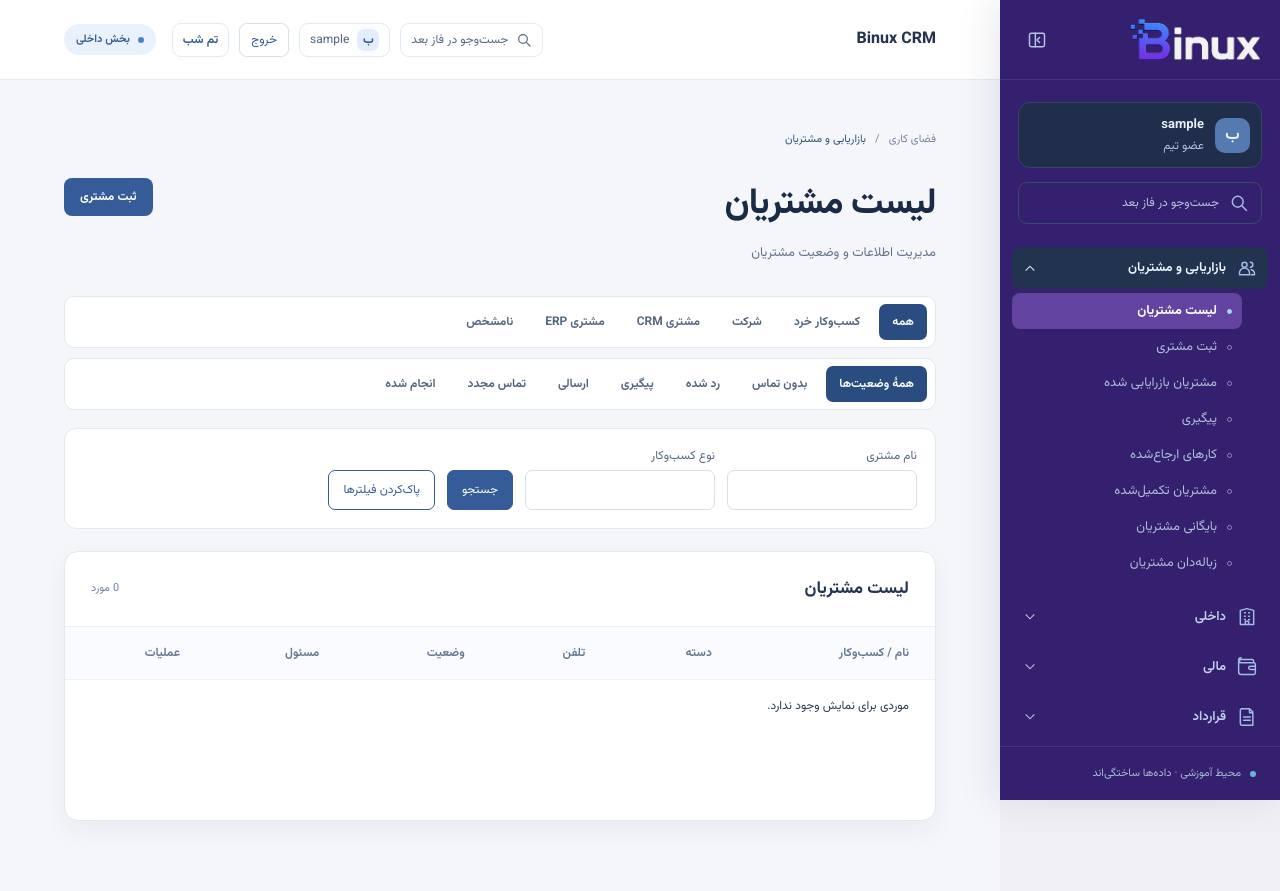
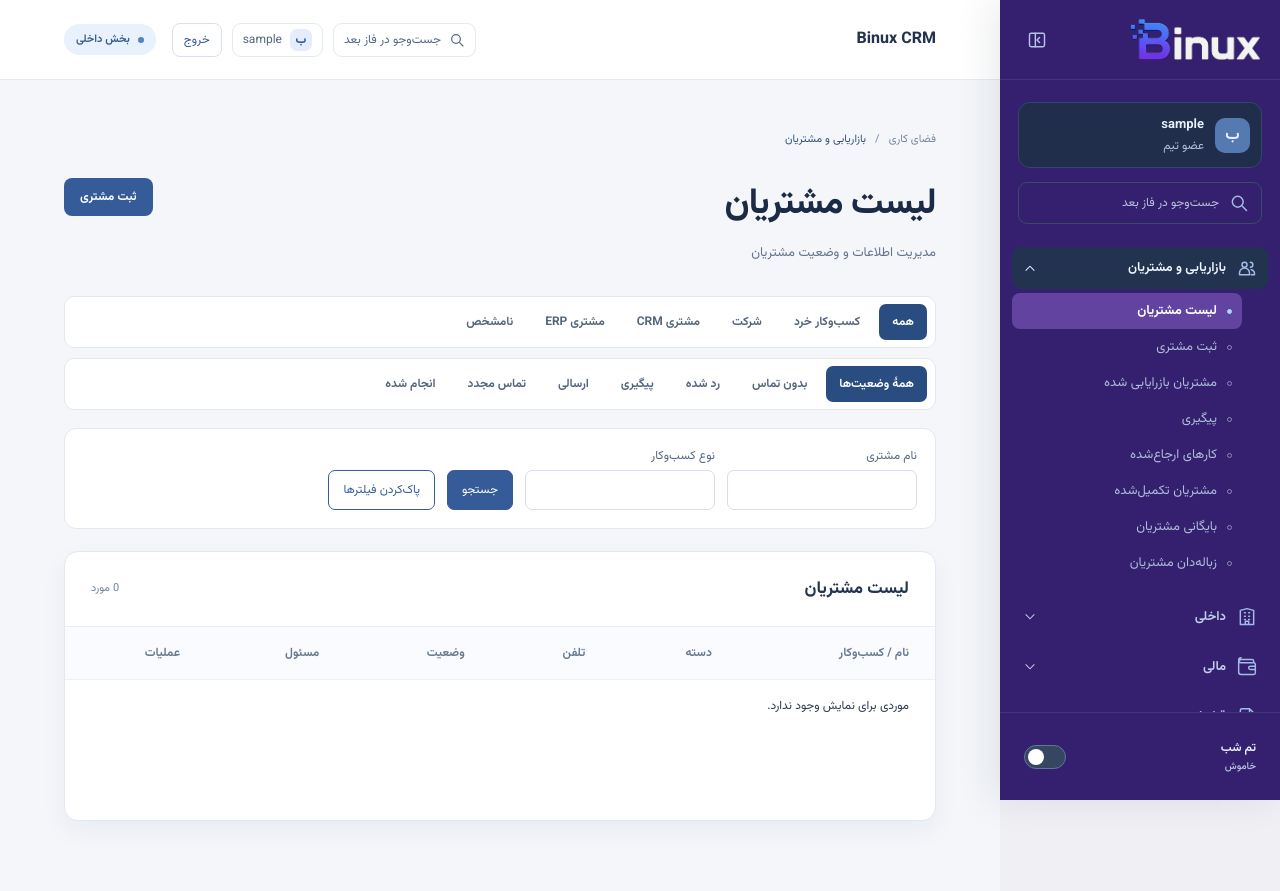
Before and after one commit to Amirali2agh/Binux-CRM2, a Django app: page /customers/ in a window 1280 px wide. Run offline with Django 5.2, Linux system fonts and the light colour scheme; the visitor is signed in with stand-in values (Sample User, id 1); data comes from the database, SQL or seed files in the repository; data that the repository does not hold is empty.

Commit message:
style(ui): move theme switch into sidebar footer

```diff
--- a/static/crm/app.css
+++ b/static/crm/app.css
@@ -638,8 +638,7 @@ tbody tr:hover {
 .sidebar-collapsed .search-placeholder,
 .sidebar-collapsed .group-label,
 .sidebar-collapsed .chevron,
-.sidebar-collapsed .submenu,
-.sidebar-collapsed .foot-copy {
+.sidebar-collapsed .submenu {
   display: none;
 }
 .sidebar-collapsed .sidebar-collapse {
@@ -654,7 +653,7 @@ tbody tr:hover {
 }
 .sidebar-collapsed .sidebar-foot {
   justify-content: center;
-  padding: 18px;
+  padding: 18px 12px;
 }
 html:not(.js-ready) .sidebar-collapse {
   display: none;
@@ -1078,35 +1077,73 @@ html[data-theme="dark"] .jalali-calendar th:last-child {
   color: #ffcccc;
 }
 .theme-toggle {
-  min-height: 34px;
-  padding: 5px 10px;
-  border: 1px solid #e3eaf3;
-  border-radius: 9px;
-  background: #fff;
-  color: #345a90;
+  display: flex;
+  width: 100%;
+  min-height: 42px;
+  align-items: center;
+  justify-content: space-between;
+  gap: 12px;
+  padding: 8px 0;
+  border: 0;
+  border-radius: 8px;
+  background: transparent;
+  color: #eaf0ff;
+  font: inherit;
+  text-align: right;
+}
+.theme-toggle-copy {
+  display: grid;
+  gap: 2px;
   font-size: 12px;
   font-weight: 650;
-  white-space: nowrap;
 }
-.theme-toggle:hover {
-  background: #f1f5fa;
+.theme-toggle-copy small {
+  color: #b9c8e1;
+  font-size: 10px;
+  font-weight: 500;
+}
+.theme-switch-track {
+  display: flex;
+  width: 42px;
+  height: 24px;
+  flex: none;
+  align-items: center;
+  padding: 3px;
+  border: 1px solid #617799;
+  border-radius: 999px;
+  background: #354661;
+  direction: ltr;
+}
+.theme-switch-thumb {
+  width: 16px;
+  height: 16px;
+  border-radius: 50%;
+  background: #fff;
+  transition: transform 140ms ease;
+}
+.theme-toggle[aria-checked="true"] .theme-switch-track {
+  border-color: #8bb7f0;
+  background: #355c98;
+}
+.theme-toggle[aria-checked="true"] .theme-switch-thumb {
+  transform: translateX(16px);
+}
+.theme-toggle:hover .theme-switch-track {
+  border-color: #a8c7ff;
 }
 .theme-toggle:focus-visible {
-  outline: 3px solid rgba(53, 92, 152, 0.25);
-  outline-offset: 2px;
+  outline: 3px solid #a8d5ff;
+  outline-offset: 3px;
 }
-html[data-theme="dark"] .theme-toggle {
-  border-color: #777;
-  background: #4a4a4a;
-  color: #fff;
+.sidebar-collapsed .theme-toggle-copy {
+  display: none;
 }
-html[data-theme="dark"] .theme-toggle:hover {
-  background: #5c5c5c;
+.sidebar-collapsed .theme-toggle {
+  justify-content: center;
+  padding: 8px 0;
 }
-@media (max-width: 760px) {
-  .theme-toggle {
-    min-height: 32px;
-    padding: 4px 7px;
-    font-size: 11px;
+@media (prefers-reduced-motion: reduce) {
+  .theme-switch-thumb {
+    transition: none;
   }
 }
--- a/static/crm/app.js
+++ b/static/crm/app.js
@@ -8,20 +8,15 @@
   const backdrop = document.querySelector(".sidebar-backdrop");
   const workspace = document.querySelector(".workspace");
   const themeToggle = document.querySelector("[data-theme-toggle]");
-  const themeLabel = themeToggle.querySelector("[data-theme-label]");
+  const themeState = themeToggle.querySelector("[data-theme-state]");
   const themeStorageKey = "binux-crm-theme";
   const mobile = matchMedia("(max-width: 760px)");
 
   function setTheme(theme, persist = false) {
     const isDark = theme === "dark";
     document.documentElement.dataset.theme = isDark ? "dark" : "light";
-    themeToggle.setAttribute("aria-pressed", String(isDark));
-    themeToggle.setAttribute(
-      "aria-label",
-      isDark ? "تغییر به تم روز" : "تغییر به تم شب",
-    );
-    themeToggle.title = isDark ? "تغییر به تم روز" : "تغییر به تم شب";
-    themeLabel.textContent = isDark ? "تم روز" : "تم شب";
+    themeToggle.setAttribute("aria-checked", String(isDark));
+    themeState.textContent = isDark ? "روشن" : "خاموش";
     if (persist) {
       try {
         window.localStorage.setItem(themeStorageKey, isDark ? "dark" : "light");
--- a/templates/crm/base.html
+++ b/templates/crm/base.html
@@ -52,11 +52,11 @@
       </div>
       {% endfor %}
     </nav>
-    <div class="sidebar-foot"><span class="foot-indicator" aria-hidden="true"></span><span class="foot-copy">محیط آموزشی · داده‌ها ساختگی‌اند</span></div>
+    <div class="sidebar-foot"><button class="theme-toggle" type="button" role="switch" data-theme-toggle aria-checked="false" aria-label="تم شب" title="تم شب"><span class="theme-toggle-copy"><span>تم شب</span><small data-theme-state>خاموش</small></span><span class="theme-switch-track" aria-hidden="true"><span class="theme-switch-thumb"></span></span></button></div>
   </aside>
   <button class="sidebar-backdrop" type="button" aria-label="بستن منو" tabindex="-1" hidden></button>
   <div class="workspace">
-    <header class="topbar"><button class="mobile-menu" type="button" aria-label="بازکردن منو" aria-controls="sidebar" aria-expanded="false"><svg class="icon"><use href="#icon-menu"/></svg></button><span class="topbar-title">Binux CRM</span><div class="topbar-placeholders"><span class="topbar-search"><svg class="icon" aria-hidden="true"><use href="#icon-search"/></svg><span>جست‌وجو در فاز بعد</span></span><span class="topbar-account"><span class="topbar-avatar" aria-hidden="true">ب</span><span>{% if request.user.is_authenticated %}{{ request.user.get_username }}{% else %}ورود به بخش مشتریان{% endif %}</span></span>{% if request.user.is_authenticated %}<form method="post" action="{% url 'logout' %}" class="logout-form">{% csrf_token %}<button type="submit">خروج</button></form>{% else %}<a class="login-link" href="{% url 'login' %}">ورود</a>{% endif %}<button class="theme-toggle" type="button" data-theme-toggle aria-pressed="false" aria-label="تغییر به تم شب" title="تغییر به تم شب"><span data-theme-label>تم شب</span></button></div><span class="topbar-status"><span aria-hidden="true"></span>{% if request.user.is_authenticated %}بخش داخلی{% else %}نسخهٔ نمایشی{% endif %}</span></header>
+    <header class="topbar"><button class="mobile-menu" type="button" aria-label="بازکردن منو" aria-controls="sidebar" aria-expanded="false"><svg class="icon"><use href="#icon-menu"/></svg></button><span class="topbar-title">Binux CRM</span><div class="topbar-placeholders"><span class="topbar-search"><svg class="icon" aria-hidden="true"><use href="#icon-search"/></svg><span>جست‌وجو در فاز بعد</span></span><span class="topbar-account"><span class="topbar-avatar" aria-hidden="true">ب</span><span>{% if request.user.is_authenticated %}{{ request.user.get_username }}{% else %}ورود به بخش مشتریان{% endif %}</span></span>{% if request.user.is_authenticated %}<form method="post" action="{% url 'logout' %}" class="logout-form">{% csrf_token %}<button type="submit">خروج</button></form>{% else %}<a class="login-link" href="{% url 'login' %}">ورود</a>{% endif %}</div><span class="topbar-status"><span aria-hidden="true"></span>{% if request.user.is_authenticated %}بخش داخلی{% else %}نسخهٔ نمایشی{% endif %}</span></header>
     <main class="main-content" id="main">
       <div class="breadcrumbs"><span>فضای کاری</span><span aria-hidden="true">/</span><span>{{ section.title }}</span></div>
       {% block content %}{% endblock %}
```
Also changed, not shown: scripts/calendar_browser_check.py (+52 -14 lines).
